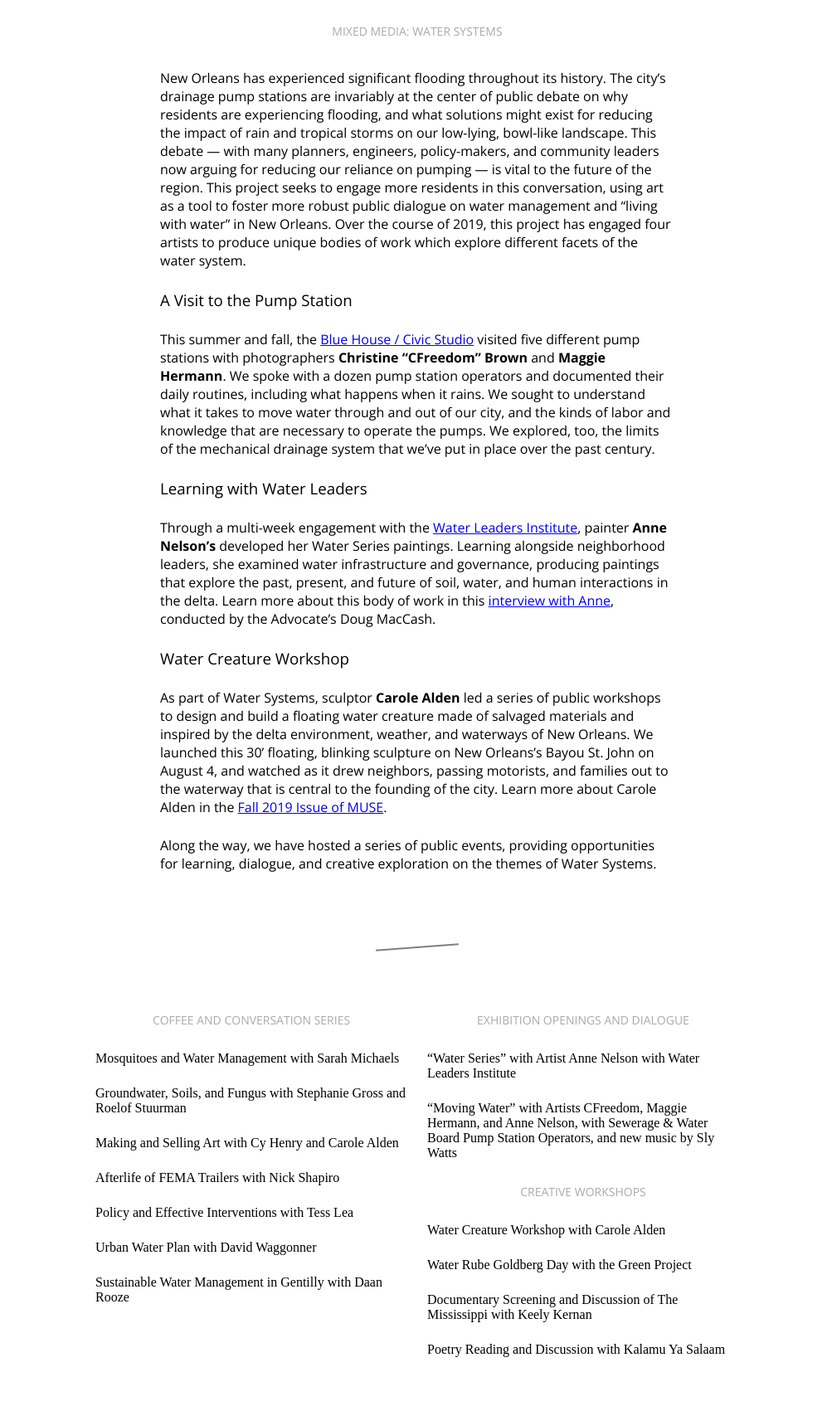
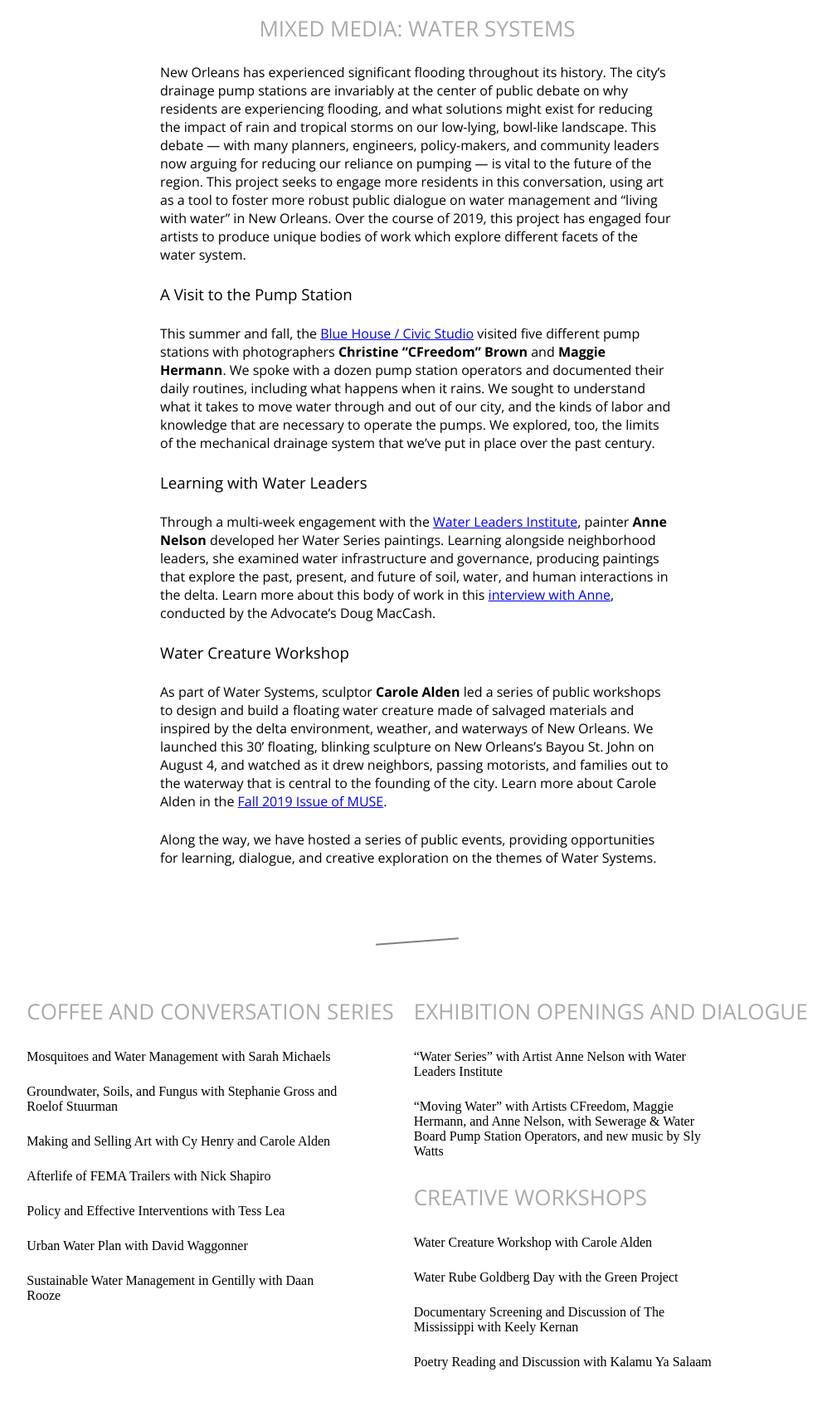
Before and after one commit to Civic-Studio/issue2.mxd.media, a Flask app: page /project in a window 1280 px wide. Shown: the part 202-1903 px from the top of the page at 83% size, without its empty margins (137-1140 px from the left). Run offline with Flask 2, Linux system fonts and the light colour scheme; some web fonts are replaced.

Commit message:
More final updates

```diff
--- a/src/static/stylesheet.css
+++ b/src/static/stylesheet.css
@@ -90,13 +90,15 @@ div.home-final-wrapper > div > article a:last-child img {
 }
 
 .intro-tiles h1,
-.base-wrapper h1 {
-	margin: 12px;
+.base-wrapper h1,
+.gallery-wrapper h1 {
+    color: #aaa;
+    max-width: 620px;
     font-weight: 200;
+    margin: auto;
+    padding: 0px 12px;
     text-transform: uppercase;
-    color: #aaa;
-    font-size: 14px;
-    text-align: center;
+    font-size: 26px;
 }
 
 .base-wrapper h3 {
@@ -444,6 +446,7 @@ div.home-final-wrapper > div > article a:last-child img {
 	text-transform: uppercase;
 	position: relative;
 	margin-bottom: 0;
+	font-size: 26px;
 }
 
 .essay-wrapper .essay-headline p {
@@ -466,16 +469,6 @@ div.home-final-wrapper > div > article a:last-child img {
 .gallery-wrapper {
 	margin: auto;
 	max-width: 100%;
-}
-
-.gallery-wrapper h1 {
-	margin: 12px;
-    font-weight: 200;
-    text-transform: uppercase;
-    color: #aaa;
-    font-size: 14px;
-    text-align: center;
-    padding-bottom: 24px;
 }
 
 .gallery-wrapper p {
--- a/src/templates/includes/components/script.html
+++ b/src/templates/includes/components/script.html
@@ -12,7 +12,7 @@
 	}
 
 	favicon();
-})();
+
 
     new Vue({
       el: '#vue-app',
@@ -171,4 +171,6 @@ new Vue({
         delimiters: ['[[',']]'],
     });
 
+})();
+
 </script>
--- a/src/templates/includes/galleries/behind-the-scenes.html
+++ b/src/templates/includes/galleries/behind-the-scenes.html
@@ -1,6 +1,7 @@
 <div id="vue-app">
 	<h1>Behind the Scenes</h1>
-
+	<br>
+	<br>
 	<p>
 		How did we structure this work of exploring the city’s water systems? We started in Summer 2018 with a period of <a href="https://docs.google.com/document/d/1LO7c4GVWlkaqvaA5BqjZwoOEX6e5l9aq7mYC8uvPJzg/edit?usp=sharing">building shared knowledge</a>. We hosted a dinner and salons that brought together artists, SWBNO employees, planners, and scientists to explore the past, present, and possible futures of water management in this delta city.
 	</p>
--- a/src/templates/intro.html
+++ b/src/templates/intro.html
@@ -10,7 +10,7 @@
       <blockquote>
         “You get to look at the flood map to see if you’re in the flood zone. Wouldn’t you like to see how you’re protected?”
         <br><br>
-        <span>--Relief Operator Larry Boudreaux</span>
+        <span>— Relief Operator Larry Boudreaux</span>
       </blockquote>
     </article>
     <article>
--- a/src/templates/project.html
+++ b/src/templates/project.html
@@ -26,7 +26,7 @@
 				</p>
 				<h3>Learning with Water Leaders</h3>
 				<p>
-					Through a multi-week engagement with the <a target="_blank" href="https://www.waterleadersinstitute.com/">Water Leaders Institute</a>, painter <b>Anne Nelson’s</b> developed her Water Series paintings.  Learning alongside neighborhood leaders, she examined water infrastructure and governance, producing paintings that explore the past, present, and future of soil, water, and human interactions in the delta. Learn more about this body of work in this <a target="_blank" href="https://www.nola.com/entertainment_life/arts/article_feaad90a-0d79-11ea-be14-ff7e8a5a97eb.html">interview with Anne</a>, conducted by the Advocate’s Doug MacCash.
+					Through a multi-week engagement with the <a target="_blank" href="https://www.waterleadersinstitute.com/">Water Leaders Institute</a>, painter <b>Anne Nelson</b> developed her Water Series paintings.  Learning alongside neighborhood leaders, she examined water infrastructure and governance, producing paintings that explore the past, present, and future of soil, water, and human interactions in the delta. Learn more about this body of work in this <a target="_blank" href="https://www.nola.com/entertainment_life/arts/article_feaad90a-0d79-11ea-be14-ff7e8a5a97eb.html">interview with Anne</a>, conducted by the Advocate’s Doug MacCash.
 				</p>
 				<h3>Water Creature Workshop</h3>
 				<p>
```
Lines whose indentation alone changed are shown as unchanged.
